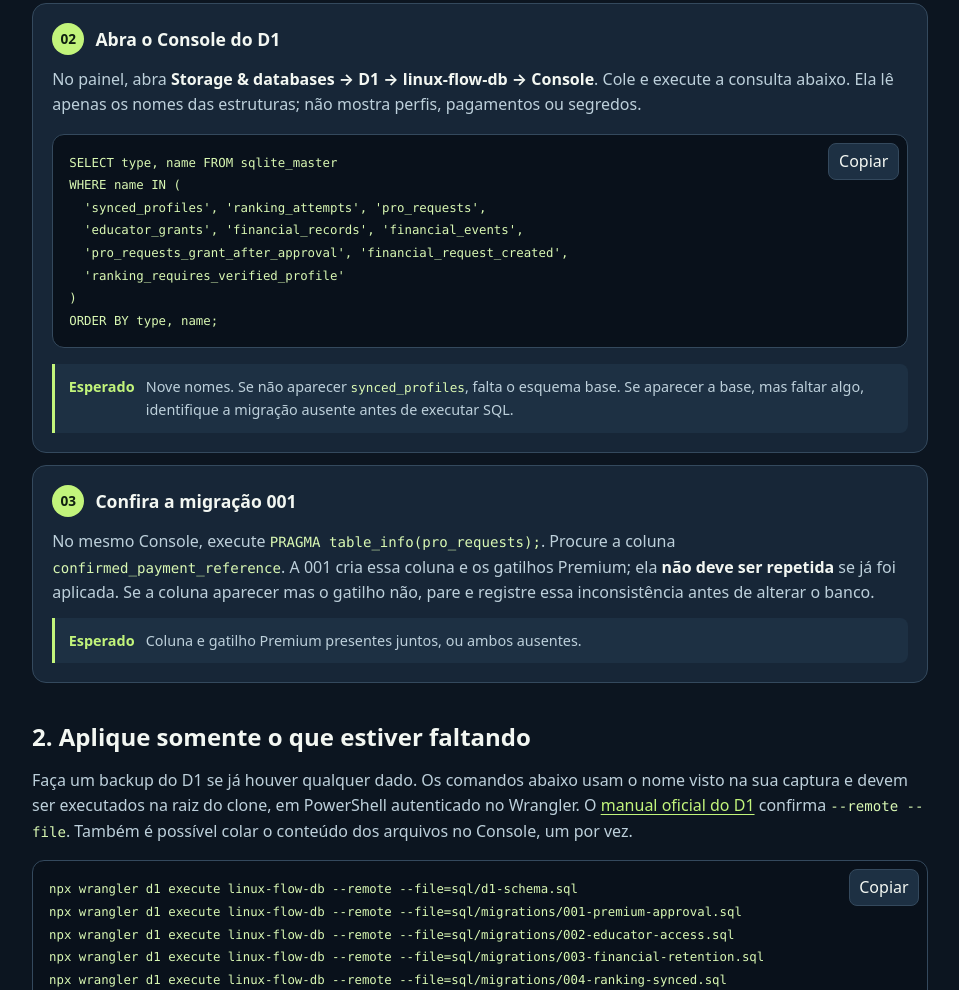
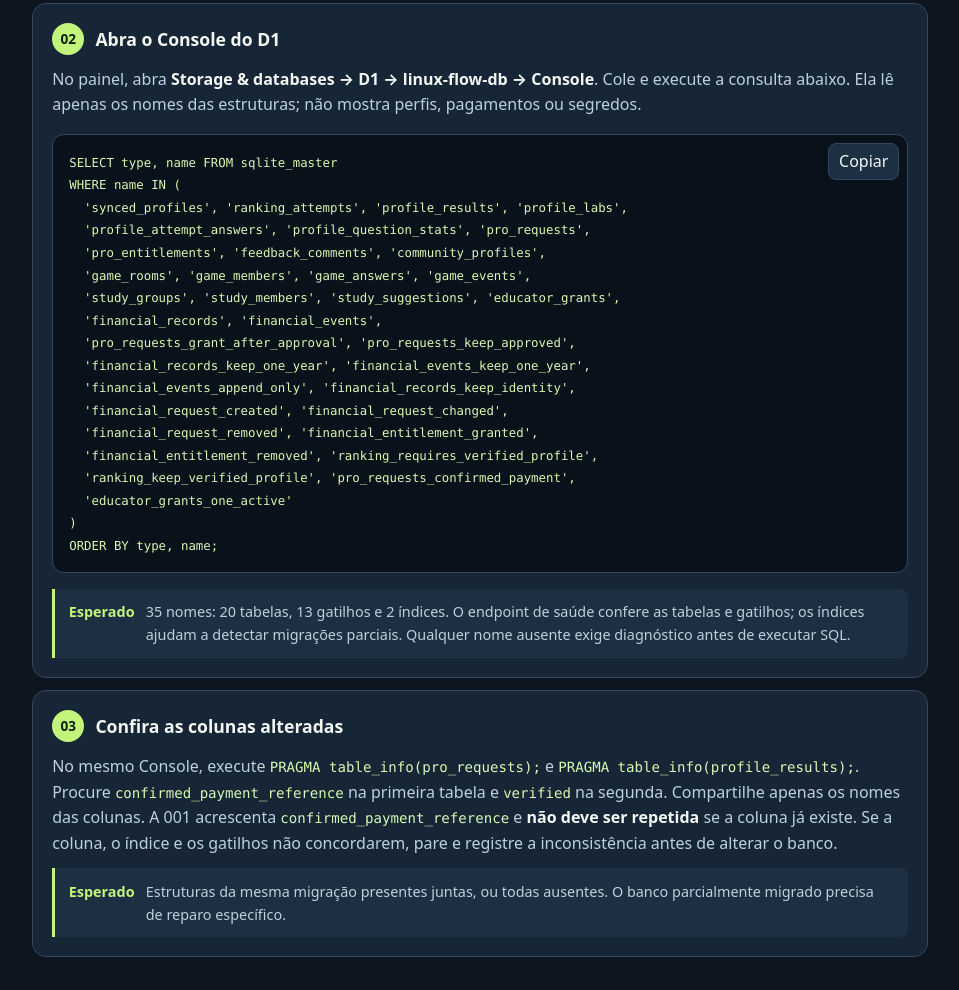
Before and after one commit to Jonathan-Eleodoro/linux-flow, a website: page guias-cloudflare/11-validacao-publica.html in a window 1280 px wide. Shown: the part 1063-2053 px from the top of the page, without its empty margins (286-1245 px from the left). Drawn offline with Linux system fonts and the light colour scheme.

Commit message:
docs: ampliar inventario seguro do D1

```diff
--- a/guias-cloudflare/11-validacao-publica.html
+++ b/guias-cloudflare/11-validacao-publica.html
@@ -10,7 +10,7 @@
 </head>
 <body>
   <a class="skip" href="#conteudo">Pular para o conteúdo</a>
-  <header class="top"><div class="shell"><a class="brand" href="index.html">Linux<span>_Flow</span> / Guia</a><small>Produção · 01/10/2026</small></div></header>
+  <header class="top"><div class="shell"><a class="brand" href="index.html">Linux<span>_Flow</span> / Guia</a><small>Diagnóstico · 03/10/2026</small></div></header>
   <div class="shell layout">
     <nav class="nav" aria-label="Guia">
       <p>Etapas</p>
@@ -32,13 +32,23 @@
         <li><strong>Confira a publicação</strong><p>Entre na sua conta Cloudflare. Abra <b>Workers &amp; Pages → linux-flow → Deployments</b>. Selecione a publicação de <b>Production</b> e confira o commit, a situação “Success” e o endereço <code>linux-flow.pages.dev</code>. Em <b>Settings → Bindings</b>, confirme <code>DB → linux-flow-db</code> em Production. Se alterou o binding após o último deploy, faça redeploy.</p><div class="test-result"><b>Esperado</b><span>O commit da branch <code>main</code> foi publicado, e o binding aparece no ambiente Production.</span></div></li>
         <li><strong>Abra o Console do D1</strong><p>No painel, abra <b>Storage &amp; databases → D1 → linux-flow-db → Console</b>. Cole e execute a consulta abaixo. Ela lê apenas os nomes das estruturas; não mostra perfis, pagamentos ou segredos.</p><div class="copy-block"><button class="copy" data-copy="inventory">Copiar</button><pre><code id="inventory">SELECT type, name FROM sqlite_master
 WHERE name IN (
-  'synced_profiles', 'ranking_attempts', 'pro_requests',
-  'educator_grants', 'financial_records', 'financial_events',
-  'pro_requests_grant_after_approval', 'financial_request_created',
-  'ranking_requires_verified_profile'
+  'synced_profiles', 'ranking_attempts', 'profile_results', 'profile_labs',
+  'profile_attempt_answers', 'profile_question_stats', 'pro_requests',
+  'pro_entitlements', 'feedback_comments', 'community_profiles',
+  'game_rooms', 'game_members', 'game_answers', 'game_events',
+  'study_groups', 'study_members', 'study_suggestions', 'educator_grants',
+  'financial_records', 'financial_events',
+  'pro_requests_grant_after_approval', 'pro_requests_keep_approved',
+  'financial_records_keep_one_year', 'financial_events_keep_one_year',
+  'financial_events_append_only', 'financial_records_keep_identity',
+  'financial_request_created', 'financial_request_changed',
+  'financial_request_removed', 'financial_entitlement_granted',
+  'financial_entitlement_removed', 'ranking_requires_verified_profile',
+  'ranking_keep_verified_profile', 'pro_requests_confirmed_payment',
+  'educator_grants_one_active'
 )
-ORDER BY type, name;</code></pre></div><div class="test-result"><b>Esperado</b><span>Nove nomes. Se não aparecer <code>synced_profiles</code>, falta o esquema base. Se aparecer a base, mas faltar algo, identifique a migração ausente antes de executar SQL.</span></div></li>
-        <li><strong>Confira a migração 001</strong><p>No mesmo Console, execute <code>PRAGMA table_info(pro_requests);</code>. Procure a coluna <code>confirmed_payment_reference</code>. A 001 cria essa coluna e os gatilhos Premium; ela <b>não deve ser repetida</b> se já foi aplicada. Se a coluna aparecer mas o gatilho não, pare e registre essa inconsistência antes de alterar o banco.</p><div class="test-result"><b>Esperado</b><span>Coluna e gatilho Premium presentes juntos, ou ambos ausentes.</span></div></li>
+ORDER BY type, name;</code></pre></div><div class="test-result"><b>Esperado</b><span>35 nomes: 20 tabelas, 13 gatilhos e 2 índices. O endpoint de saúde confere as tabelas e gatilhos; os índices ajudam a detectar migrações parciais. Qualquer nome ausente exige diagnóstico antes de executar SQL.</span></div></li>
+        <li><strong>Confira as colunas alteradas</strong><p>No mesmo Console, execute <code>PRAGMA table_info(pro_requests);</code> e <code>PRAGMA table_info(profile_results);</code>. Procure <code>confirmed_payment_reference</code> na primeira tabela e <code>verified</code> na segunda. Compartilhe apenas os nomes das colunas. A 001 acrescenta <code>confirmed_payment_reference</code> e <b>não deve ser repetida</b> se a coluna já existe. Se a coluna, o índice e os gatilhos não concordarem, pare e registre a inconsistência antes de alterar o banco.</p><div class="test-result"><b>Esperado</b><span>Estruturas da mesma migração presentes juntas, ou todas ausentes. O banco parcialmente migrado precisa de reparo específico.</span></div></li>
       </ol>
 
       <h2>2. Aplique somente o que estiver faltando</h2>
@@ -60,9 +70,9 @@ npx wrangler d1 execute linux-flow-db --remote --file=sql/migrations/004-ranking
       <ol class="test-steps">
         <li><strong>Saúde da API</strong><p>Abra <a href="https://linux-flow.pages.dev/api/health" target="_blank" rel="noopener noreferrer">linux-flow.pages.dev/api/health</a> ou rode o comando abaixo. O código atualizado espera 20 tabelas e 13 gatilhos. Se ainda der 503, confira o commit publicado, o binding Production e os logs da Function; não adivinhe qual SQL falta.</p><div class="copy-block"><button class="copy" data-copy="health">Copiar</button><pre><code id="health">curl.exe -i https://linux-flow.pages.dev/api/health</code></pre></div><div class="test-result"><b>Esperado</b><span>HTTP 200 e <code>{"status":"ready"}</code>. Isso ainda não prova que perfil, ranking ou Pix estejam funcionando.</span></div></li>
         <li><strong>Ranking vazio ou autenticado</strong><p>Abra <code>https://linux-flow.pages.dev/api/ranking?category=all&amp;level=1&amp;total=10</code>. Sem rodadas publicadas por perfis sincronizados, a resposta deve ser <code>{"ranking":[]}</code>. No PowerShell, teste também a recusa de envio direto sem perfil; esse comando não grava resultado. Na guia <a href="04-validacao.html">Validação</a>, faça depois uma rodada com perfil fictício sincronizado.</p><div class="copy-block"><button class="copy" data-copy="anonymous-ranking">Copiar</button><pre><code id="anonymous-ranking">curl.exe -i -X POST https://linux-flow.pages.dev/api/ranking -H "Content-Type: application/json" --data "{}"</code></pre></div><div class="test-result"><b>Esperado</b><span>GET com HTTP 200 e nenhuma pontuação anônima; POST direto com HTTP 403.</span></div></li>
-        <li><strong>Retenção financeira sem pagamento real</strong><p>Use o D1 de <b>Preview</b> e os testes do <a href="05-manutencao.html">guia de manutenção</a>. A exclusão de um perfil fictício apaga estudo e ranking, mas mantém o registro do pedido em <code>financial_records</code> e os eventos em <code>financial_events</code>. Não gere Pix real para esse teste.</p><div class="test-result"><b>Esperado</b><span>Histórico com prazo <code>retain_until</code> superior a um ano desde o último evento; tentativa de apagá-lo antes do prazo é recusada.</span></div></li>
+        <li><strong>Retenção financeira sem pagamento real</strong><p>Use o D1 de <b>Preview</b> e os testes do <a href="05-manutencao.html">guia de manutenção</a>. A exclusão de um perfil fictício apaga estudo e ranking, mas mantém o registro do pedido em <code>financial_records</code> e os eventos em <code>financial_events</code>. Não gere Pix real para esse teste.</p><div class="test-result"><b>Esperado</b><span>Histórico com prazo <code>retain_until</code> de pelo menos um ano após o último evento; tentativa de apagá-lo antes do prazo é recusada.</span></div></li>
       </ol>
-      <div class="callout"><strong>O que me informar</strong><p>Resultado de <code>/api/health</code>, lista de nomes da consulta de inventário, estado do deployment e eventuais mensagens de erro das migrações. Não envie linhas de tabelas com perfis, referências Pix, códigos de acesso ou extratos.</p></div>
+      <div class="callout"><strong>O que me informar</strong><p>Resultado de <code>/api/health</code>, colunas <code>type</code> e <code>name</code> do inventário, presença das duas colunas indicadas acima, estado do deployment e eventuais mensagens de erro das migrações. Não envie linhas de tabelas com perfis, referências Pix, códigos de acesso ou extratos.</p></div>
       <p class="tiny">A retenção de um ano é um mínimo técnico definido pelo projeto. A <a href="https://www.gov.br/anpd/pt-br/acesso-a-informacao/perguntas-frequentes/perguntas-frequentes" target="_blank" rel="noopener noreferrer">ANPD explica</a> que o prazo apropriado depende da finalidade e de obrigações aplicáveis; confirme o período fiscal com orientação profissional antes da venda.</p>
       <div class="links"><a href="06-diagnostico.html">← Diagnóstico anterior</a><a href="04-validacao.html">Testes funcionais →</a></div>
     </main>
```
